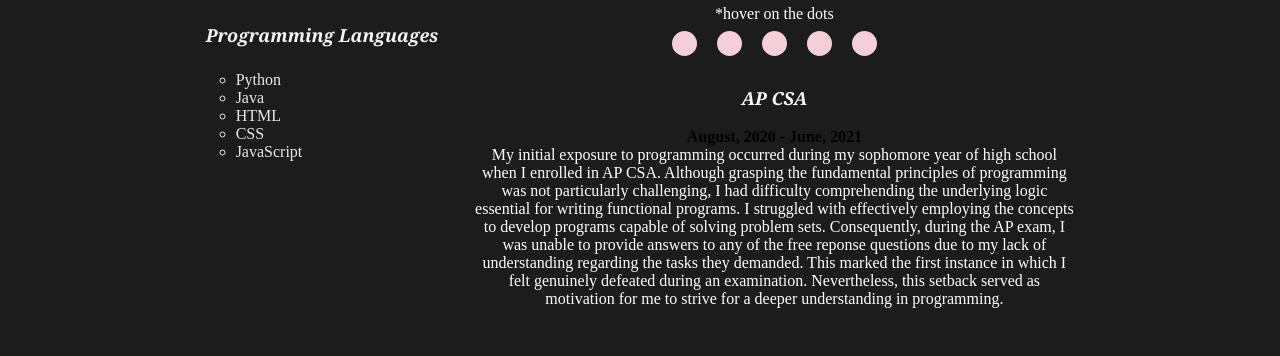
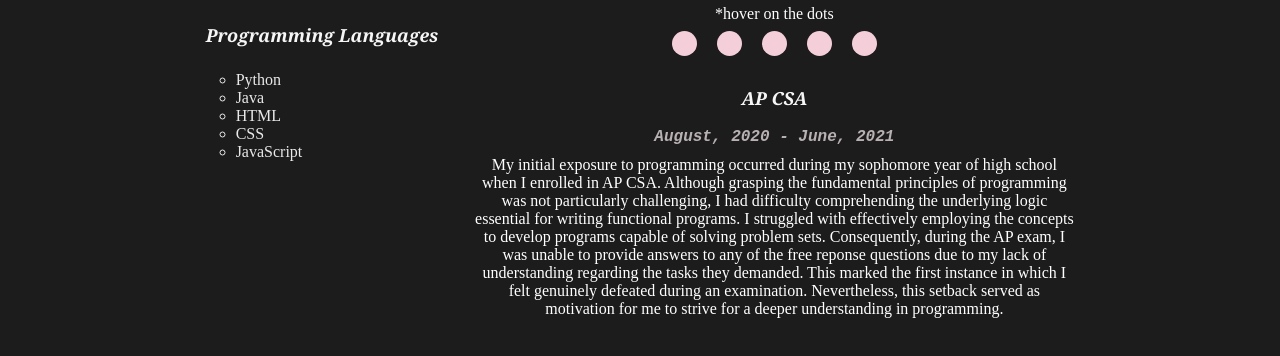
Before and after one commit to melllllkk/portfolio, a plain HTML site: page index.html in a window 1280 px wide. Shown: the part 718-1074 px from the top of the page. Drawn offline with Linux system fonts and the light colour scheme.

Commit message:
Update style.css

```diff
--- a/style.css
+++ b/style.css
@@ -140,6 +140,15 @@ h3 {
   padding-bottom: 9em;
 }
 
+#ex-date {
+  font-family:'Courier New', Courier, monospace;
+  font-style: italic;
+  font-weight: 600;
+  color: #b8b0b2;
+  padding-bottom: 10px;
+}
+
+
 #langul {
   color: #e9e9e9;
   list-style-type: circle;
```
